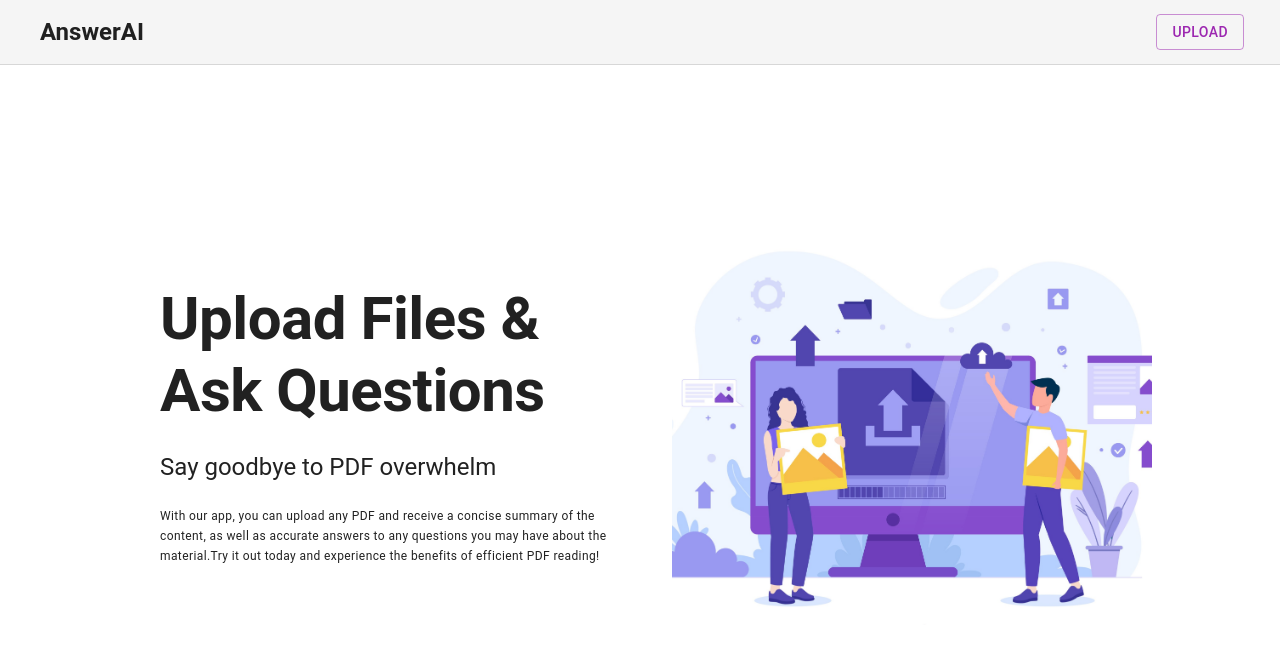
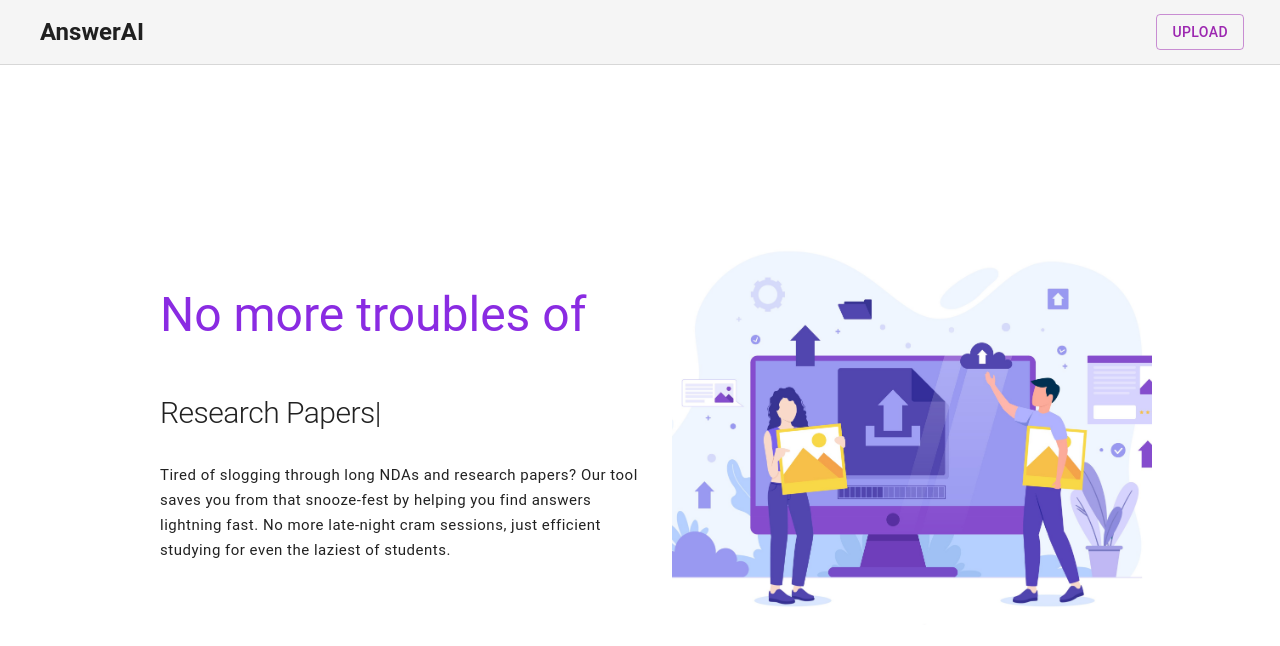
Before and after one commit to nisuJaiswal/hackNuThon, a React (Vite) app: page / in a window 1280 px wide. Shown: the top 646 px of the page. Built offline with nearby package versions, Linux system fonts and the light colour scheme.

Commit message:
Updated frontend

```diff
--- a/package.json
+++ b/package.json
@@ -16,7 +16,8 @@
     "react-dom": "^18.2.0",
     "react-dropzone": "^14.2.3",
     "react-router-dom": "^6.11.0",
-    "react-toastify": "^9.1.2"
+    "react-toastify": "^9.1.2",
+    "react-type-animation": "^3.0.1"
   },
   "devDependencies": {
     "@emotion/react": "^11.10.6",
--- a/src/pages/Home.jsx
+++ b/src/pages/Home.jsx
@@ -5,6 +5,7 @@ import SearchIcon from "@mui/icons-material/Search";
 import Header from "../components/Header.jsx";
 import Dropzone from "react-dropzone";
 import { Box, Stack, Typography } from "@mui/material";
+import { TypeAnimation } from "react-type-animation";
 
 const Home = () => {
   const Search = styled("div")(({ theme }) => ({
@@ -88,18 +89,31 @@ const Home = () => {
             p={4}
             gap={3}
           >
+            <Typography variant="h3" style={{ color: "blueviolet" }}>
+              No more troubles of
+            </Typography>
             <Typography variant="h2">
-              <b>
-                Upload Files &<br /> Ask Questions
-              </b>
+              <TypeAnimation
+                sequence={[
+                  "NDA Contracts",
+                  1000,
+                  "Case Studies",
+                  1000,
+                  "Research Papers",
+                  500,
+                ]}
+                speed={50}
+                style={{ fontSize: 30, fontWeight: "semibold" }}
+                repeat={Infinity}
+              />
             </Typography>
-            <Typography variant="h5">Say goodbye to PDF overwhelm</Typography>
+            {/* <Typography variant="h5">Say goodbye to PDF overwhelm</Typography> */}
 
-            <Typography variant="caption">
-              With our app, you can upload any PDF and receive a concise summary
-              of the content, as well as accurate answers to any questions you
-              may have about the material.Try it out today and experience the
-              benefits of efficient PDF reading!
+            <Typography variant="caption" style={{ fontSize: 15 }}>
+              Tired of slogging through long NDAs and research papers? Our tool
+              saves you from that snooze-fest by helping you find answers
+              lightning fast. No more late-night cram sessions, just efficient
+              studying for even the laziest of students.
             </Typography>
           </Stack>
           {/* <img style={{ flex: '.5' }} src="/image.svg" width={"400px"} height={"400px"} /> */}
```
Also changed, not shown: 1 other file (tests, documents, lock files or other folders).
